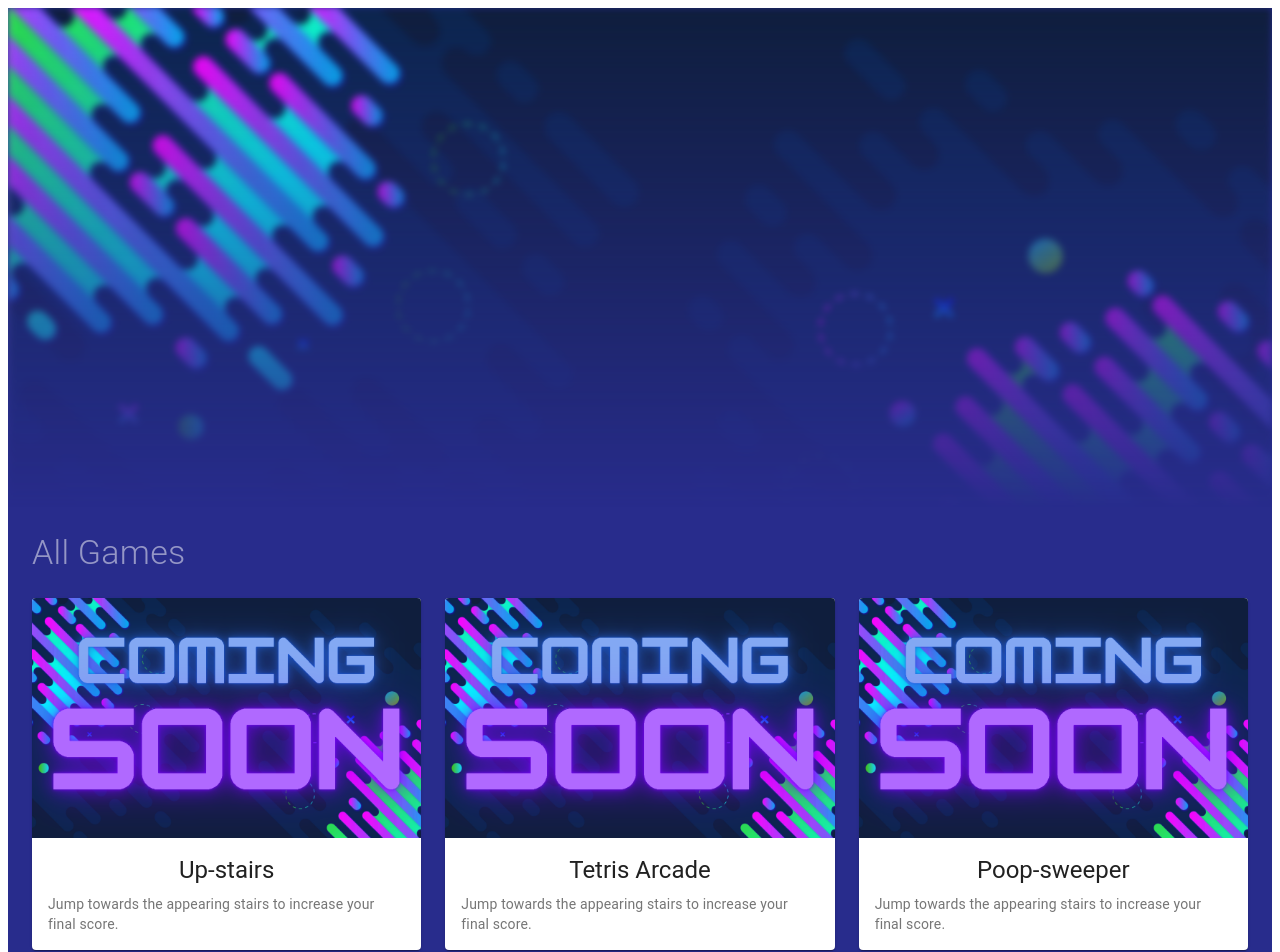
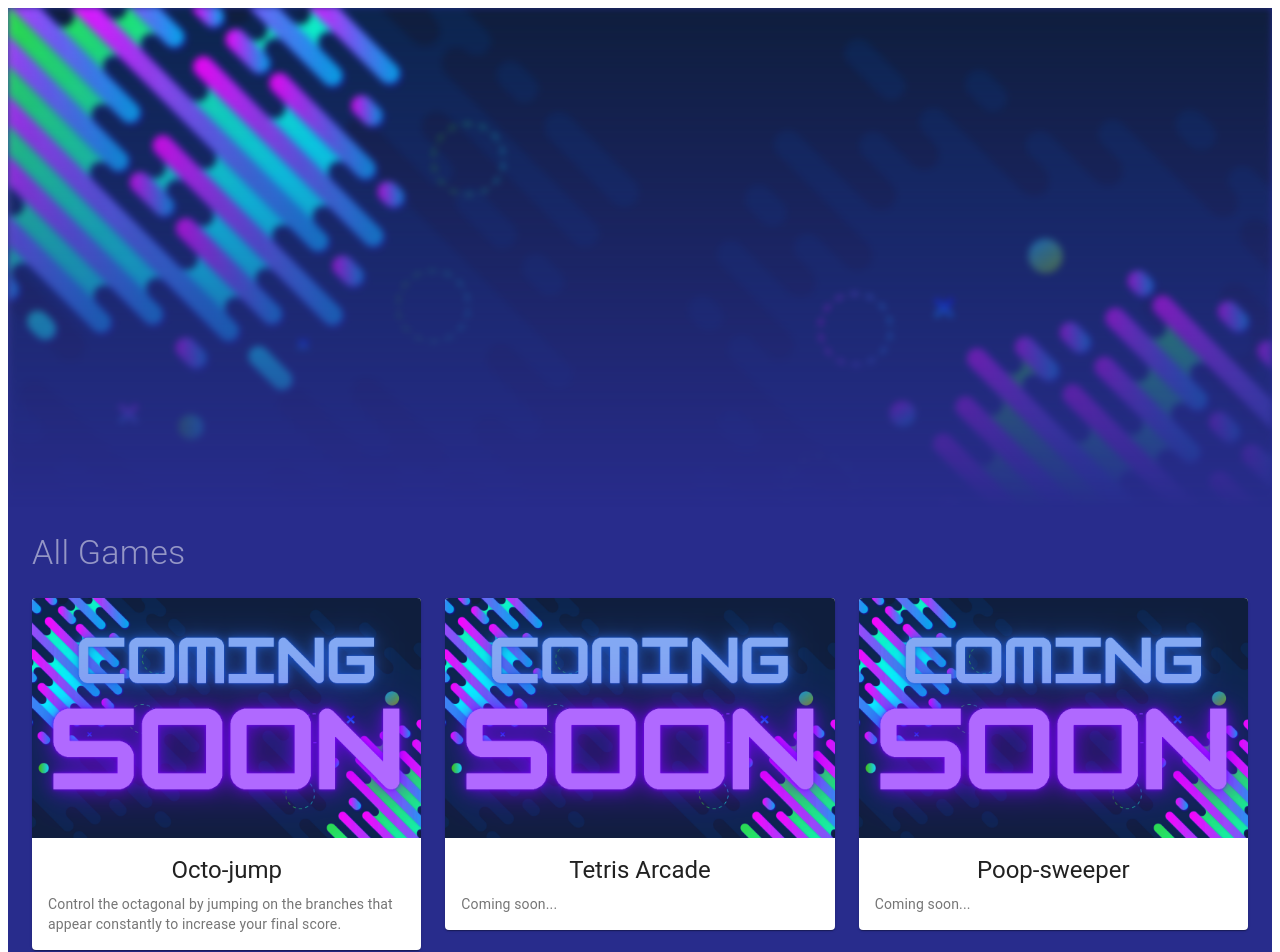
Before and after one commit to adrianghub/mini-arcade-storage, a React (Create React App) app: page / in a window 1280 px wide. Shown: the top 952 px of the page. Built offline with nearby package versions, Linux system fonts and the light colour scheme.

Commit message:
feat: update game data

```diff
--- a/src/components/Grid/data/card-data.js
+++ b/src/components/Grid/data/card-data.js
@@ -1,14 +1,14 @@
 export const CardData = [
   {
-    title: "Up-stairs",
-    description: "Jump towards the appearing stairs to increase your final score.",
+    title: "Octo-jump",
+    description: "Control the octagonal by jumping on the branches that appear constantly to increase your final score.",
   },
   {
     title: "Tetris Arcade",
-    description: "Jump towards the appearing stairs to increase your final score.",
+    description: "Coming soon...",
   },
   {
     title: "Poop-sweeper",
-    description: "Jump towards the appearing stairs to increase your final score.",
+    description: "Coming soon...",
   },
 ]
```
